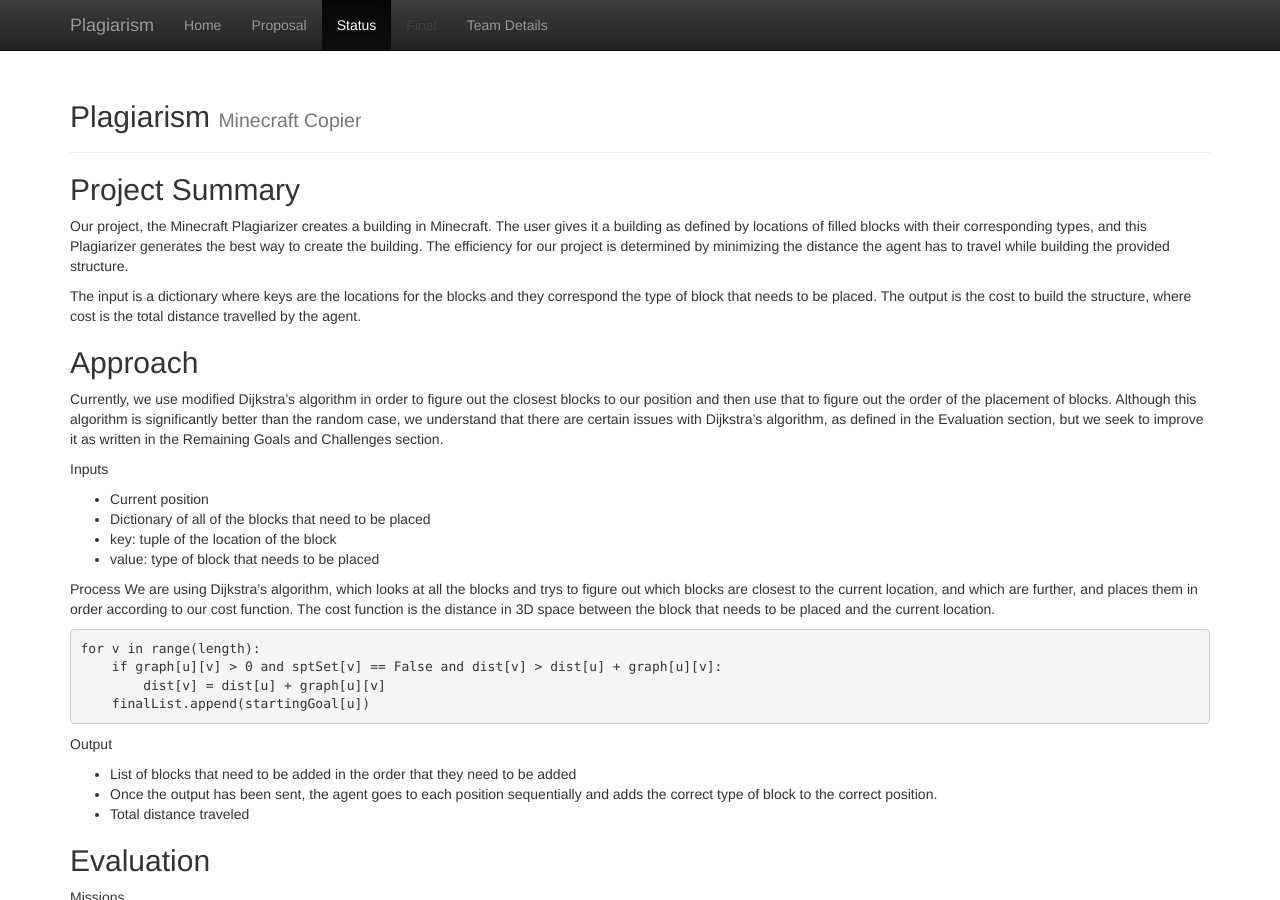
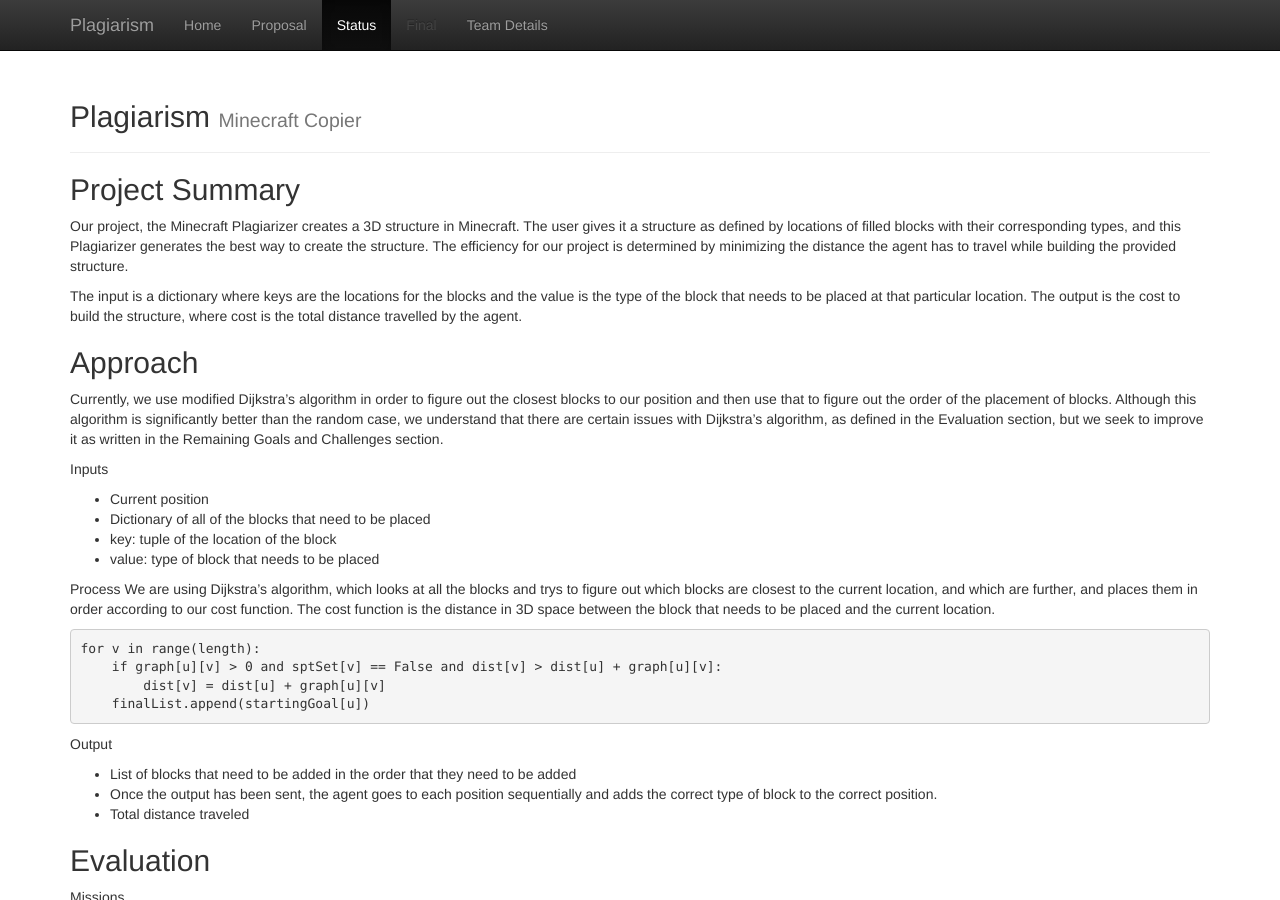
Before and after one commit to thebrainygeek/plagiarism, a Jekyll site: the page built from docs/status.md, in a window 1280 px wide and 900 px high. Built offline with Jekyll 4.4.1, drawn with Linux system fonts in a browser that asks for light colours.

Commit message:
minor edits to status 2

```diff
--- a/docs/status.md
+++ b/docs/status.md
@@ -5,9 +5,9 @@
 
 ##  Project Summary
 
-Our project, the Minecraft Plagiarizer creates a building in Minecraft. The user gives it a building as defined by locations of filled blocks with their corresponding types, and this Plagiarizer generates the best way to create the building. The efficiency for our project is determined by minimizing the distance the agent has to travel while building the provided structure.
+Our project, the Minecraft Plagiarizer creates a 3D structure in Minecraft. The user gives it a structure as defined by locations of filled blocks with their corresponding types, and this Plagiarizer generates the best way to create the structure. The efficiency for our project is determined by minimizing the distance the agent has to travel while building the provided structure.
 
-The input is a dictionary where keys are the locations for the blocks and they correspond the type of block that needs to be placed. The output is the cost to build the structure, where cost is the total distance travelled by the agent.
+The input is a dictionary where keys are the locations for the blocks and the value is the type of the block that needs to be placed at that particular location. The output is the cost to build the structure, where cost is the total distance travelled by the agent.
 
 ## Approach
 
```
Also changed, not shown: other parts of docs/status.md (+1 -1 lines).
